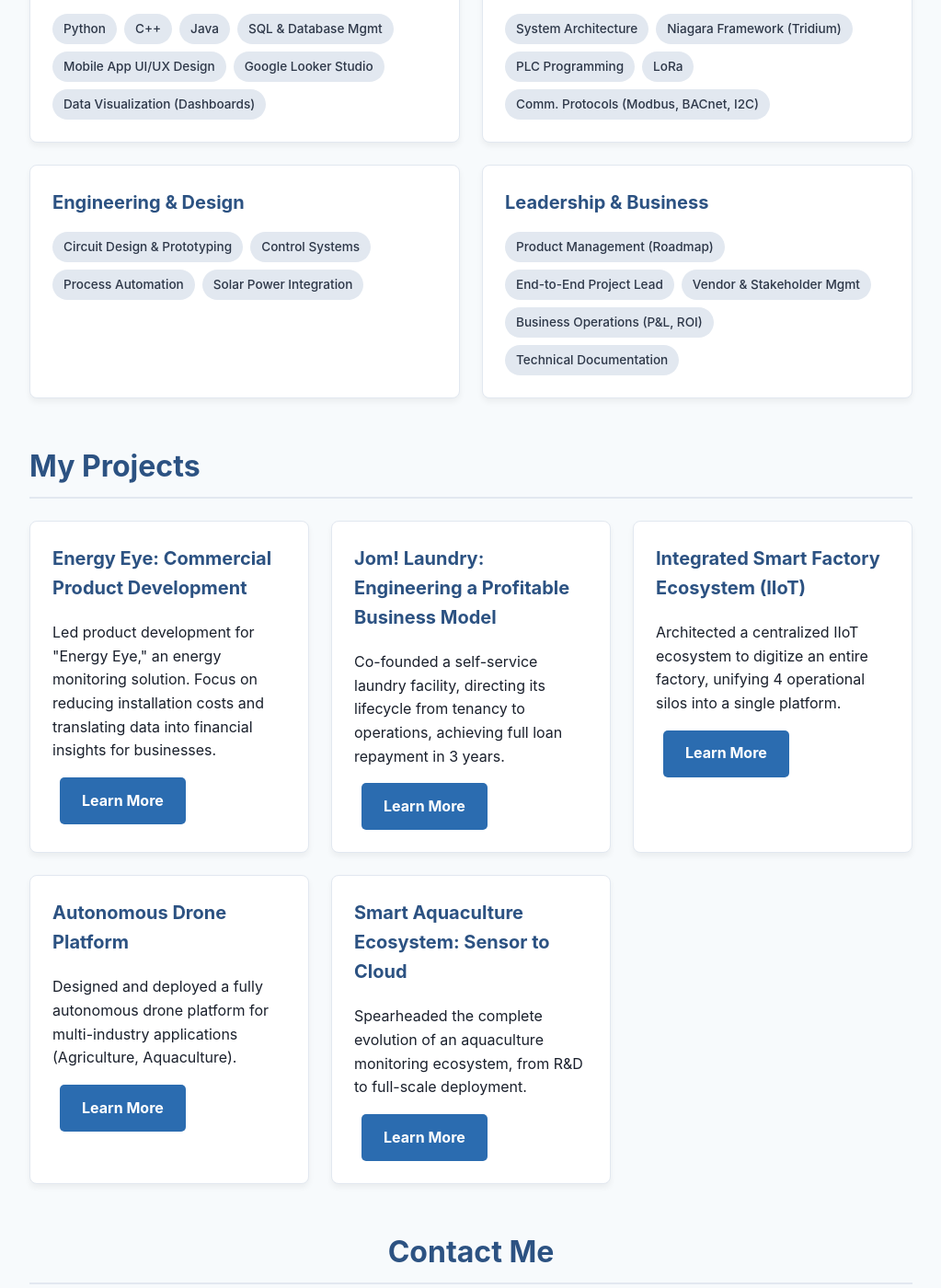
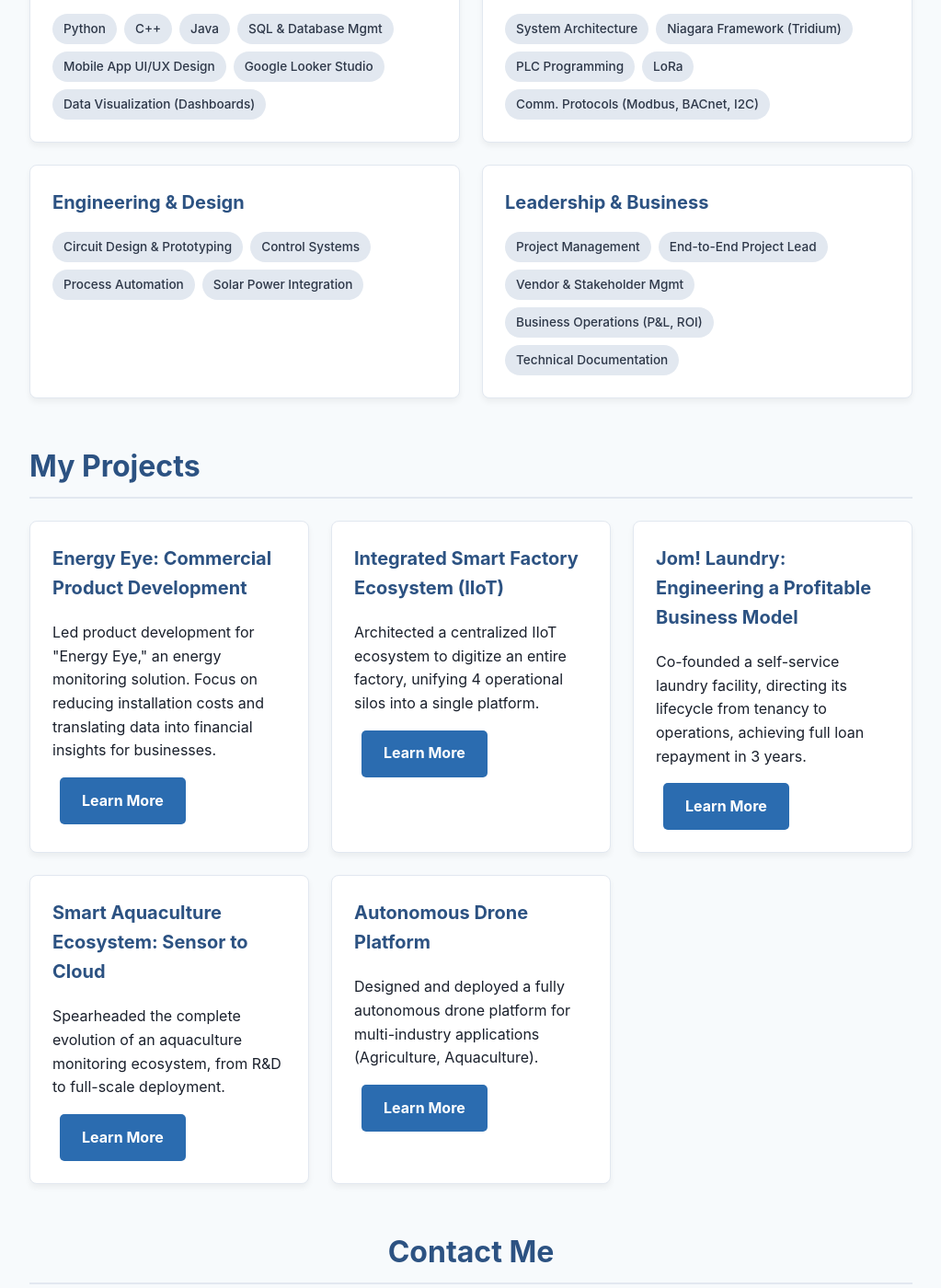
Before and after one commit to xion-xion/xion-xion.github.io, a Jekyll site: the page built from index.html, in a window 1280 px wide and 1400 px high, scrolled down 1188 px. Shown: the whole window at 92% size, without its empty margins (128-1151 px from the left). Built offline with Jekyll 4.4.1, drawn with Linux system fonts in a browser that asks for light colours; some of the changed text lies outside the part shown.

Commit message:
Fix: Wording & Sentences

```diff
--- a/index.html
+++ b/index.html
@@ -71,7 +71,7 @@ title: Home
         <div class="skill-card">
             <h3>Leadership & Business</h3>
             <div class="skill-tags">
-                <span class="skill-tag">Product Management (Roadmap)</span>
+                <span class="skill-tag">Project Management</span>
                 <span class="skill-tag">End-to-End Project Lead</span>
                 <span class="skill-tag">Vendor & Stakeholder Mgmt</span>
                 <span class="skill-tag">Business Operations (P&L, ROI)</span>
@@ -90,25 +90,24 @@ title: Home
             <a href="projects/project-energy-eye.html" class="button">Learn More</a>
         </div>
         <div class="project-card">
+            <h3>Integrated Smart Factory Ecosystem (IIoT)</h3>
+            <p>Architected a centralized IIoT ecosystem to digitize an entire factory, unifying 4 operational silos into a single platform.</p>
+            <a href="projects/project-smart-factory.html" class="button">Learn More</a>
+        </div>
+        <div class="project-card">
             <h3>Jom! Laundry: Engineering a Profitable Business Model</h3>
             <p>Co-founded a self-service laundry facility, directing its lifecycle from tenancy to operations, achieving full loan repayment in 3 years.</p>
             <a href="projects/project-laundry.html" class="button">Learn More</a>
         </div>
         <div class="project-card">
-            <h3>Integrated Smart Factory Ecosystem (IIoT)</h3>
-            <p>Architected a centralized IIoT ecosystem to digitize an entire factory, unifying 4 operational silos into a single platform.</p>
-            <a href="projects/project-smart-factory.html" class="button">Learn More</a>
+            <h3>Smart Aquaculture Ecosystem: Sensor to Cloud</h3>
+            <p>Spearheaded the complete evolution of an aquaculture monitoring ecosystem, from R&D to full-scale deployment.</p>
+            <a href="projects/project-aquaculture.html" class="button">Learn More</a>
         </div>
-        <!-- Project cards will be dynamically generated or added here -->
         <div class="project-card">
             <h3>Autonomous Drone Platform</h3>
             <p>Designed and deployed a fully autonomous drone platform for multi-industry applications (Agriculture, Aquaculture).</p>
             <a href="projects/project-drone.html" class="button">Learn More</a>
-        </div>
-        <div class="project-card">
-            <h3>Smart Aquaculture Ecosystem: Sensor to Cloud</h3>
-            <p>Spearheaded the complete evolution of an aquaculture monitoring ecosystem, from R&D to full-scale deployment.</p>
-            <a href="projects/project-aquaculture.html" class="button">Learn More</a>
         </div>
     </div>
 </section>
--- a/projects/project-energy-eye.html
+++ b/projects/project-energy-eye.html
@@ -10,7 +10,7 @@ title: "Energy Eye: Commercial Product Development"
         <div class="tech-stack-row">
             <span class="tech-label">Product Leadership:</span>
             <span class="tech-tag">Vendor Management</span>
-            <span class="tech-tag">Product Roadmap</span>
+            <span class="tech-tag">Project Management</span>
             <span class="tech-tag">Go-to-Market Strategy</span>
         </div>
         <div class="tech-stack-row">
--- a/projects/project-smart-factory.html
+++ b/projects/project-smart-factory.html
@@ -25,6 +25,7 @@ title: Integrated Smart Factory Ecosystem (IIoT)
         </div>
         <div class="tech-stack-row">
             <span class="tech-label">Management & Business:</span>
+            <span class="tech-tag">Project Management</span>
             <span class="tech-tag">Vendor Management</span>
             <span class="tech-tag">Quotation & Pricing Strategy</span>
             <span class="tech-tag">Stakeholder Communication</span>
```
Also changed, not shown: other parts of index.html (+1 -1 lines), other parts of projects/project-energy-eye.html (+1 -1 lines).
